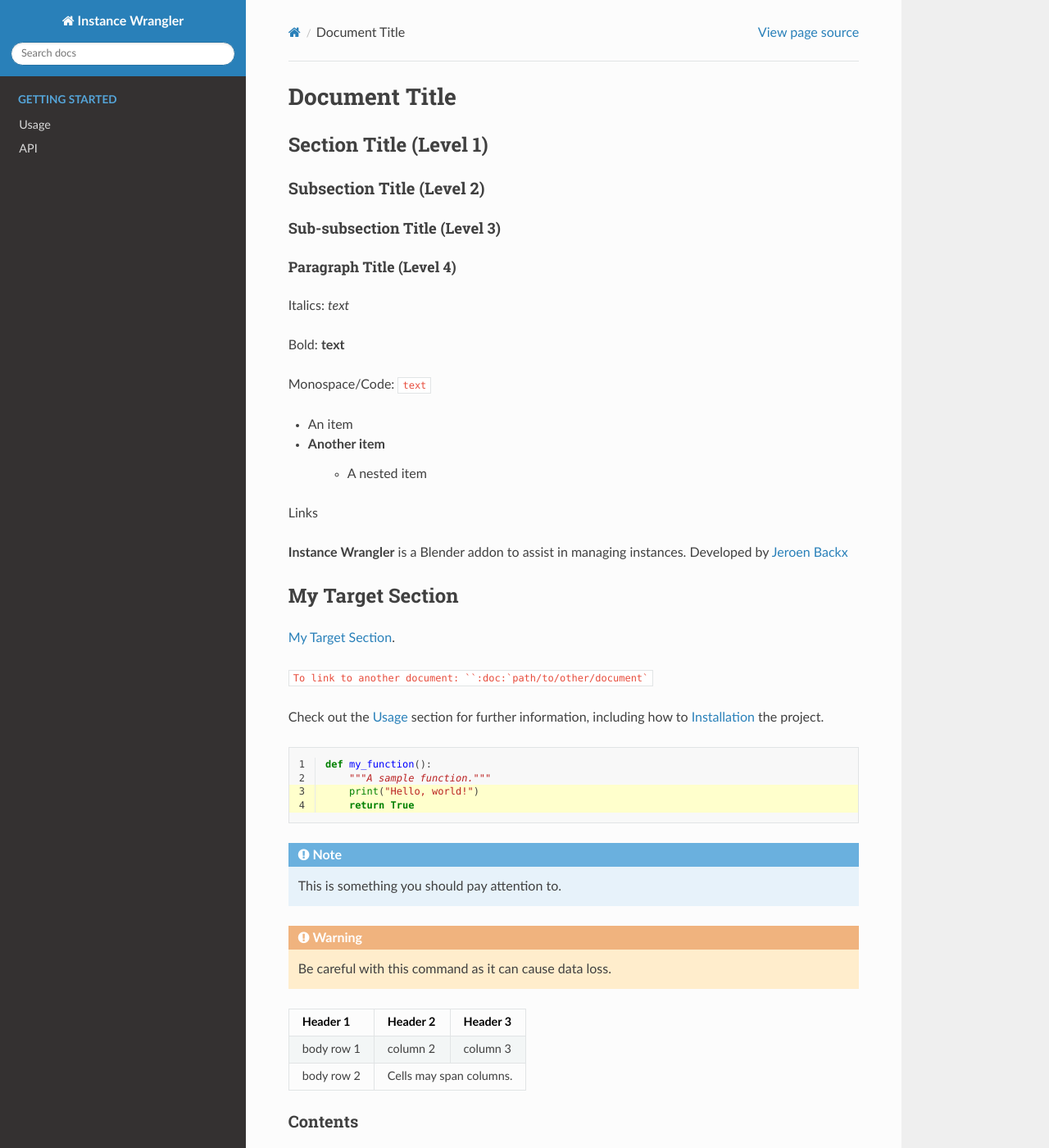
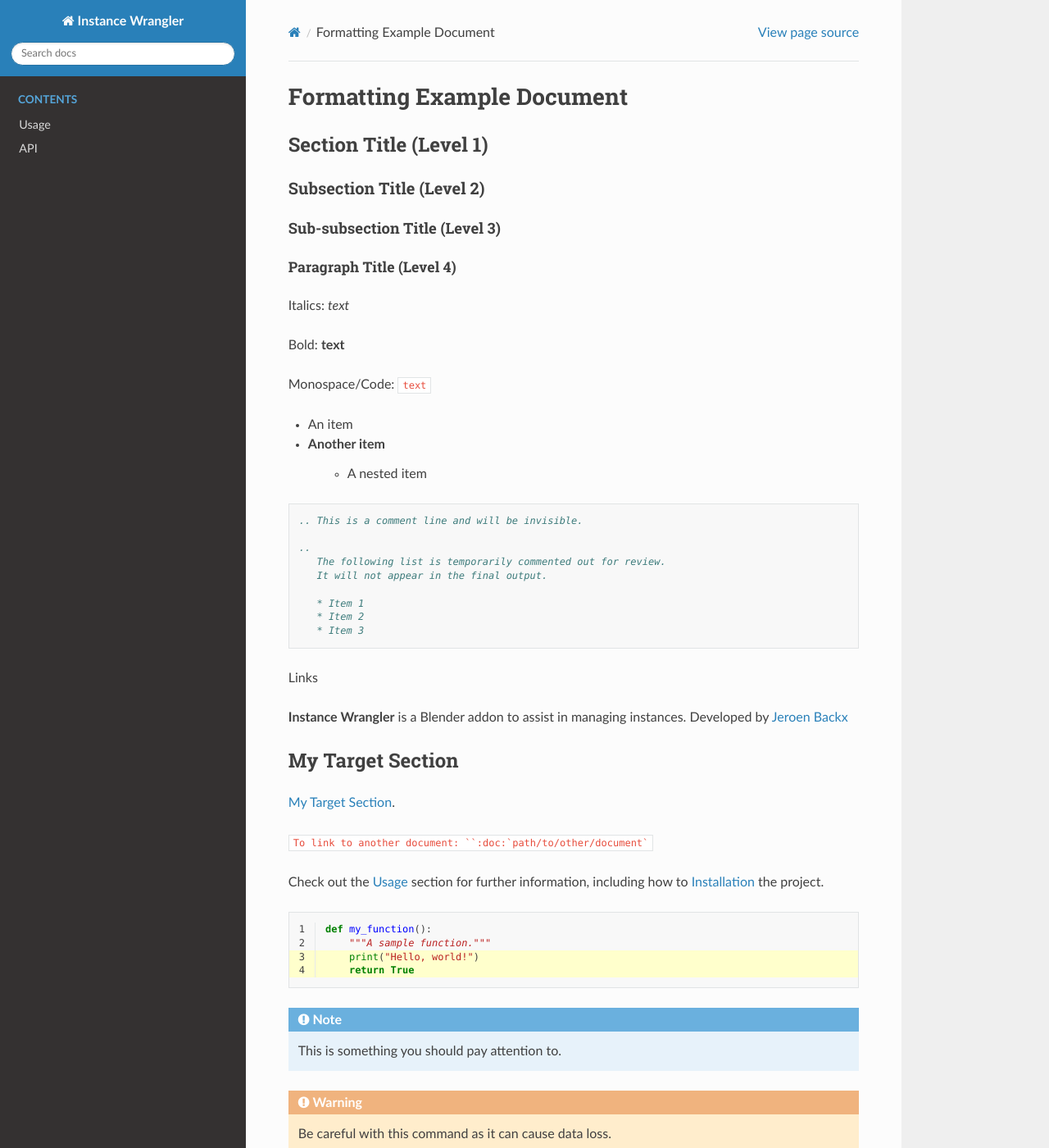
Before and after one commit to jb1981dev/Precise-Docs, a Sphinx documentation site: the page built from docs/source/index.rst, in a window 1280 px wide and 1400 px high. Shown: the whole window at 82% size. Built offline with Sphinx 7.4.7 and the Read the Docs theme 3.1.0, drawn with Linux system fonts in a browser that asks for light colours; some of the changed text lies outside the part shown.

Commit message:
Update index.rst

```diff
--- a/docs/source/index.rst
+++ b/docs/source/index.rst
@@ -1,5 +1,5 @@
 =================
-Document Title
+Formatting Example Document
 =================
 
 Section Title (Level 1)
@@ -24,7 +24,21 @@ Monospace/Code: ``text``
 * Another item
    * A nested item
 
-.. This is a comment and will be invisible.
+.. This is a comment line and will be invisible.
+
+.. code-block:: rst
+
+   .. This is a comment line and will be invisible.
+
+   ..
+      The following list is temporarily commented out for review.
+      It will not appear in the final output.
+
+      * Item 1
+      * Item 2
+      * Item 3
+
+
 
 Links
 
@@ -72,7 +86,7 @@ Contents
 
 .. toctree::
    :maxdepth: 2
-   :caption: Getting Started
+   :caption: Contents
 
    usage
    api
```
